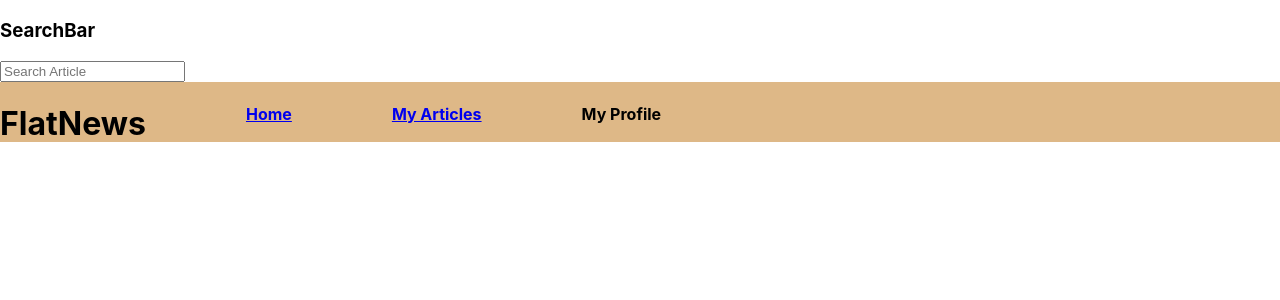
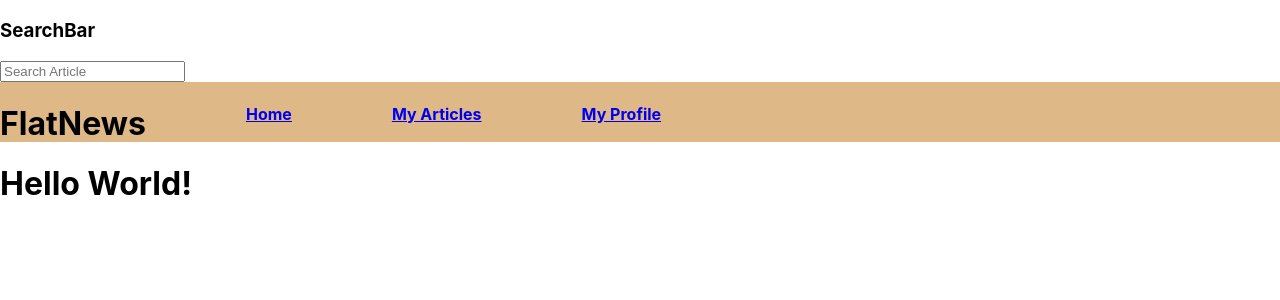
Before and after one commit to Lix311/FlatNewsFront, a React (Create React App) app: page /profile in a window 1280 px wide. Shown: the top 300 px of the page. Built offline with nearby package versions, Linux system fonts and the light colour scheme; no server answers.

Commit message:
testing out profile

```diff
--- a/src/App.js
+++ b/src/App.js
@@ -2,7 +2,6 @@ import logo from './logo.svg';
 import './App.css';
 import React, { Component } from 'react';
 import MainContainer from './containers/MainContainer'
-import { BrowserRouter as Router, Route } from 'react-router-dom';
 
 const articleUrl = 'http://localhost:3001/articles'
 const userUrl = 'http://localhost:3001/users'
--- a/src/components/NavBar.js
+++ b/src/components/NavBar.js
@@ -14,7 +14,7 @@ class NavBar extends Component {
                     <div className='navlinks'>
                         <Link to="/home"> <h4>Home</h4> </Link>
                         <Link to="/favorites"> <h4>My Articles</h4> </Link>
-                        <h4>My Profile</h4>
+                        <Link to="/profile"> <h4>My Profile</h4> </Link>
                     </div>
 
                 </div>
--- a/src/components/Profile.js
+++ b/src/components/Profile.js
@@ -3,7 +3,7 @@ import React from 'react'
 const Profile = (props) => {
     return (
         <div>
-            {props.userInfo}
+            <h1> Hello World! </h1>
         </div>
     )
 }
```
